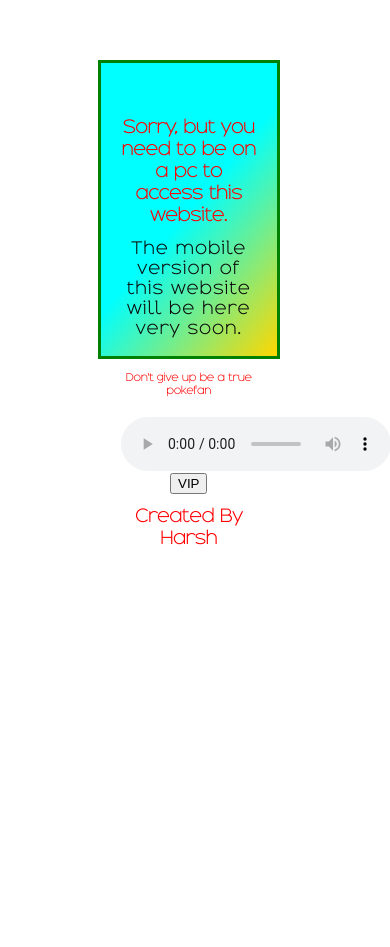
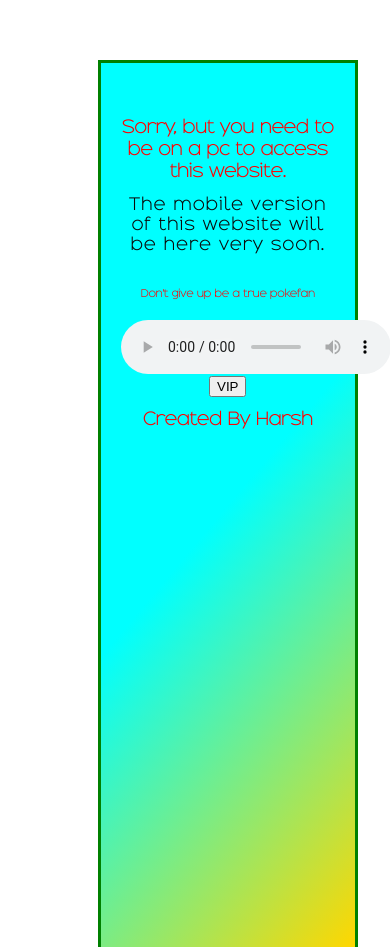
Before and after one commit to DarkHarshPlayer/Truepokefan.github.io, a plain HTML site: page mobile.html in a window 390 px wide. Shown: the part 151-1098 px from the top of the page. Before the commit the page ends 844 px from the top, so only its background shows below. Drawn offline with Linux system fonts and the light colour scheme.

Commit message:
Update mobile.html

```diff
--- a/mobile.html
+++ b/mobile.html
@@ -13,8 +13,8 @@ body{
 	position: absolute;
 	top: 25%;
 	left: 25%;
-	height: 30%;
-	width: 35%;
+	height: 100%;
+	width: 55%;
 	background: -webkit-linear-gradient(320deg,cyan,cyan,gold);
 	border: 3px solid green ;
 	padding: 20px;
```
